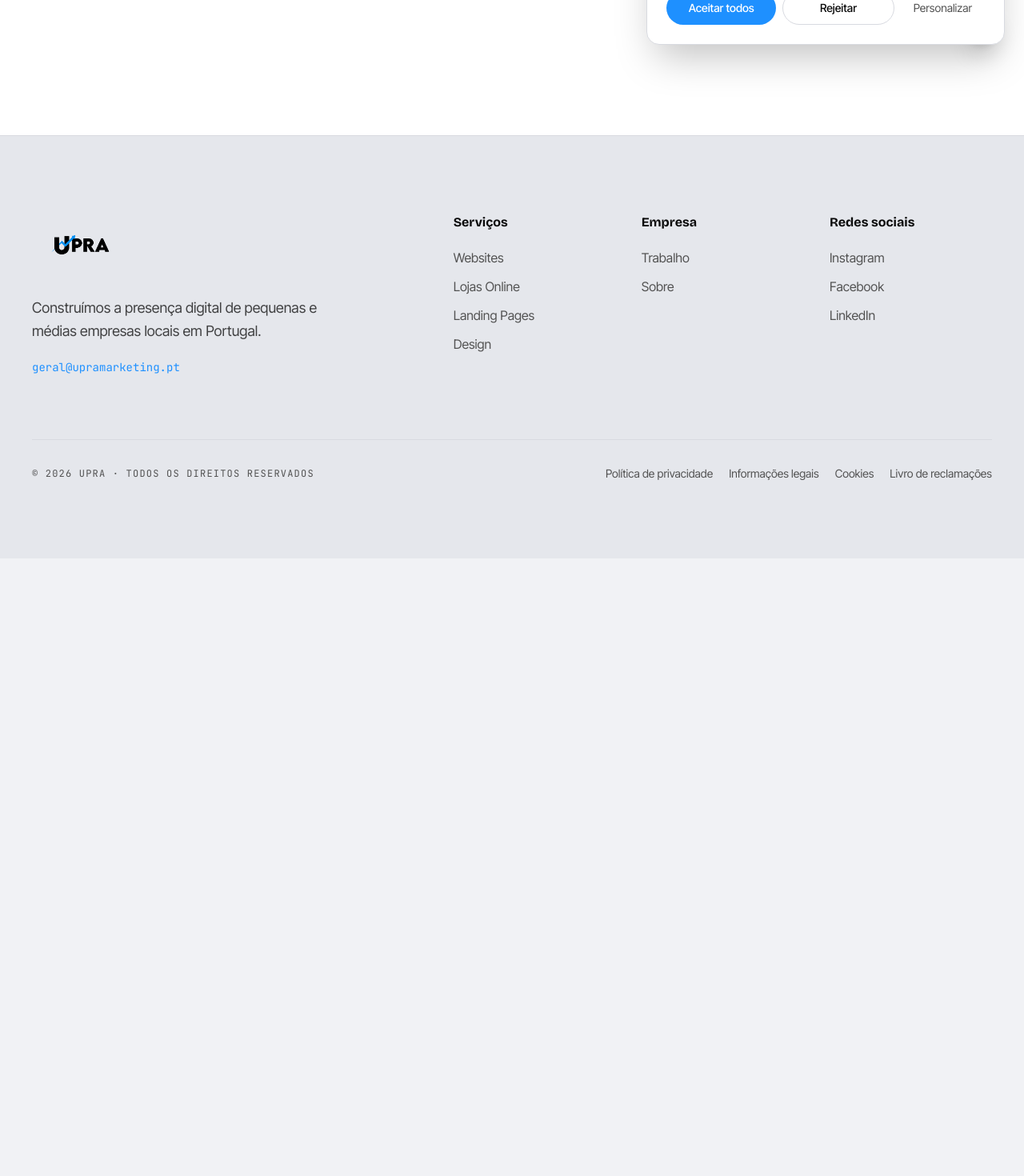
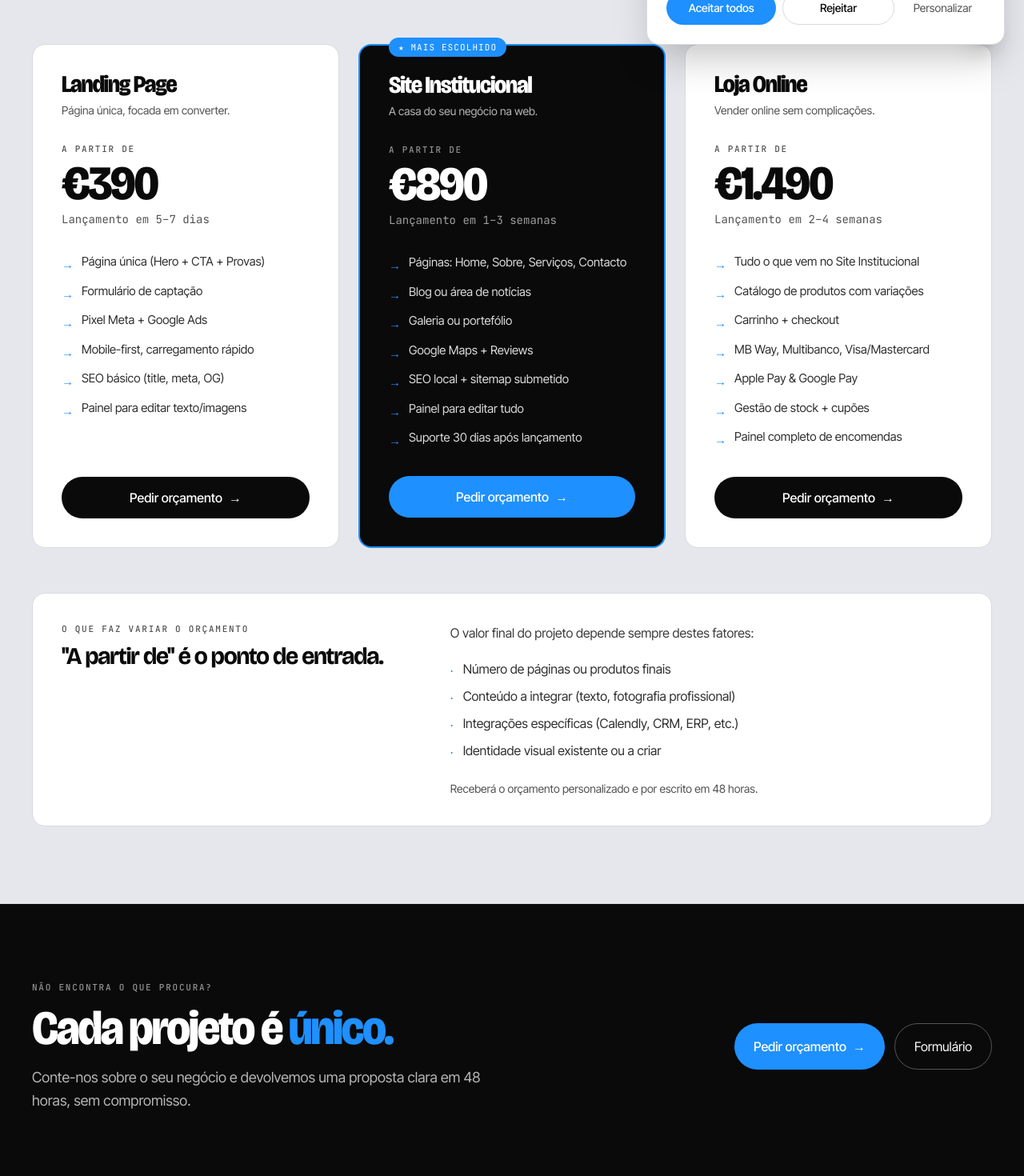
Before and after one commit to upramarketing-oss/upra-site, a Next.js app: page /precos in a window 1280 px wide. Before the commit this address had no page. Shown: the part 720-2190 px from the top of the page at 80% size. Before the commit the page ends 1418 px from the top, so only its background shows below. Built offline with nearby package versions, Linux system fonts and the light colour scheme.

Commit message:
Add /precos page with 3 tiers + nav/footer/sitemap entries

```diff
--- a/app/components/Footer.tsx
+++ b/app/components/Footer.tsx
@@ -15,6 +15,7 @@
   {
     heading: "Empresa",
     links: [
+      { label: "Preços", href: "/precos" },
       { label: "Trabalho", href: "/trabalho" },
       { label: "Sobre", href: "/sobre" },
     ],
--- a/app/components/Header.tsx
+++ b/app/components/Header.tsx
@@ -8,6 +8,7 @@
 
 const NAV = [
   { href: "/#servicos", label: "Serviços", match: ["/"] },
+  { href: "/precos", label: "Preços", match: ["/precos"] },
   { href: "/trabalho", label: "Trabalho", match: ["/trabalho"] },
   { href: "/sobre", label: "Sobre", match: ["/sobre"] },
 ];
--- /dev/null
+++ b/app/precos/page.tsx
@@ -0,0 +1,243 @@
+import Link from "next/link";
+import type { Metadata } from "next";
+import { WA_MEETING } from "../lib/contact";
+
+export const metadata: Metadata = {
+  title: "Preços",
+  description:
+    "Investimento em websites para PMEs portuguesas: landing pages, sites institucionais e lojas online. Valores a partir de, com orçamento personalizado em 48 horas.",
+  alternates: { canonical: "https://upra.pt/precos" },
+};
+
+const TIERS = [
+  {
+    title: "Landing Page",
+    tagline: "Página única, focada em converter.",
+    price: "390",
+    timeline: "5–7 dias",
+    features: [
+      "Página única (Hero + CTA + Provas)",
+      "Formulário de captação",
+      "Pixel Meta + Google Ads",
+      "Mobile-first, carregamento rápido",
+      "SEO básico (title, meta, OG)",
+      "Painel para editar texto/imagens",
+    ],
+    featured: false,
+  },
+  {
+    title: "Site Institucional",
+    tagline: "A casa do seu negócio na web.",
+    price: "890",
+    timeline: "1–3 semanas",
+    features: [
+      "Páginas: Home, Sobre, Serviços, Contacto",
+      "Blog ou área de notícias",
+      "Galeria ou portefólio",
+      "Google Maps + Reviews",
+      "SEO local + sitemap submetido",
+      "Painel para editar tudo",
+      "Suporte 30 dias após lançamento",
+    ],
+    featured: true,
+  },
+  {
+    title: "Loja Online",
+    tagline: "Vender online sem complicações.",
+    price: "1.490",
+    timeline: "2–4 semanas",
+    features: [
+      "Tudo o que vem no Site Institucional",
+      "Catálogo de produtos com variações",
+      "Carrinho + checkout",
+      "MB Way, Multibanco, Visa/Mastercard",
+      "Apple Pay & Google Pay",
+      "Gestão de stock + cupões",
+      "Painel completo de encomendas",
+    ],
+    featured: false,
+  },
+];
+
+const ASSUMPTIONS = [
+  "Número de páginas ou produtos finais",
+  "Conteúdo a integrar (texto, fotografia profissional)",
+  "Integrações específicas (Calendly, CRM, ERP, etc.)",
+  "Identidade visual existente ou a criar",
+];
+
+export default function PrecosPage() {
+  return (
+    <>
+      {/* HERO */}
+      <section className="px-5 sm:px-6 lg:px-10 pt-10 lg:pt-24 pb-12 lg:pb-20">
+        <div className="mx-auto max-w-[1320px]">
+          <div className="label mb-8">Investimento</div>
+          <h1 className="display-tight text-[clamp(44px,9vw,140px)] leading-[0.95] max-w-[14ch]">
+            Preço claro,{" "}
+            <span className="text-blue">desde o início.</span>
+          </h1>
+          <p className="mt-8 lg:mt-10 text-lg lg:text-2xl text-ink/80 leading-relaxed max-w-2xl">
+            Três pontos de partida para qualquer negócio. O orçamento final é
+            sempre personalizado e entregue em 48 horas após o seu pedido.
+          </p>
+        </div>
+      </section>
+
+      {/* TIERS */}
+      <section className="border-t border-rule px-5 sm:px-6 lg:px-10 py-16 lg:py-24 bg-bg-soft">
+        <div className="mx-auto max-w-[1320px]">
+          <div className="grid md:grid-cols-3 gap-5 lg:gap-6">
+            {TIERS.map((tier) => (
+              <article
+                key={tier.title}
+                className={`relative rounded-2xl p-7 lg:p-9 flex flex-col ${
+                  tier.featured
+                    ? "bg-ink text-bg-bright border-2 border-blue"
+                    : "bg-bg-bright border border-rule"
+                }`}
+              >
+                {tier.featured && (
+                  <div className="absolute -top-3 left-7 lg:left-9">
+                    <span className="inline-block bg-blue text-bg-bright text-[11px] font-mono uppercase tracking-widest px-3 py-1 rounded-full">
+                      ★ Mais escolhido
+                    </span>
+                  </div>
+                )}
+
+                <h3 className="display-tight text-2xl lg:text-3xl mb-2">
+                  {tier.title}
+                </h3>
+                <p
+                  className={`text-sm leading-relaxed mb-7 ${
+                    tier.featured ? "text-bg-bright/70" : "text-mute"
+                  }`}
+                >
+                  {tier.tagline}
+                </p>
+
+                <div className="mb-2">
+                  <div
+                    className={`label mb-2 ${
+                      tier.featured ? "!text-bg-bright/55" : ""
+                    }`}
+                  >
+                    A partir de
+                  </div>
+                  <div className="flex items-baseline gap-2">
+                    <span className="display-tight text-5xl lg:text-6xl font-bold">
+                      €{tier.price}
+                    </span>
+                  </div>
+                </div>
+                <div
+                  className={`text-sm font-mono mb-8 ${
+                    tier.featured ? "text-bg-bright/60" : "text-mute"
+                  }`}
+                >
+                  Lançamento em {tier.timeline}
+                </div>
+
+                <ul
+                  className={`space-y-2.5 text-[15px] mb-8 flex-1 ${
+                    tier.featured ? "text-bg-bright/85" : "text-ink/85"
+                  }`}
+                >
+                  {tier.features.map((f) => (
+                    <li key={f} className="flex items-start gap-2.5">
+                      <span
+                        className={`shrink-0 mt-1 ${
+                          tier.featured ? "text-blue" : "text-blue"
+                        }`}
+                      >
+                        →
+                      </span>
+                      <span>{f}</span>
+                    </li>
+                  ))}
+                </ul>
+
+                <a
+                  href={WA_MEETING}
+                  target="_blank"
+                  rel="noopener noreferrer"
+                  className={`mt-auto inline-flex items-center justify-center gap-2 px-5 py-3.5 rounded-full font-medium transition-colors with-arrow ${
+                    tier.featured
+                      ? "bg-blue text-bg-bright hover:bg-blue-deep"
+                      : "bg-ink text-bg-bright hover:bg-blue"
+                  }`}
+                >
+                  Pedir orçamento <span className="arrow">→</span>
+                </a>
+              </article>
+            ))}
+          </div>
+
+          {/* Notas sobre orçamento */}
+          <div className="mt-10 lg:mt-14 bg-bg-bright border border-rule rounded-2xl p-6 lg:p-9 grid lg:grid-cols-12 gap-6 lg:gap-10">
+            <div className="lg:col-span-5">
+              <div className="label mb-3">O que faz variar o orçamento</div>
+              <h2 className="display text-2xl lg:text-3xl leading-tight">
+                &quot;A partir de&quot; é o ponto de entrada.
+              </h2>
+            </div>
+            <div className="lg:col-span-7">
+              <p className="text-ink/80 leading-relaxed mb-5">
+                O valor final do projeto depende sempre destes fatores:
+              </p>
+              <ul className="space-y-2">
+                {ASSUMPTIONS.map((a) => (
+                  <li
+                    key={a}
+                    className="flex items-start gap-3 text-ink/85 text-[15px] lg:text-base"
+                  >
+                    <span className="text-blue mt-0.5 shrink-0">·</span>
+                    <span>{a}</span>
+                  </li>
+                ))}
+              </ul>
+              <p className="mt-6 text-mute text-sm">
+                Receberá o orçamento personalizado e por escrito em 48 horas.
+              </p>
+            </div>
+          </div>
+        </div>
+      </section>
+
+      {/* CTA */}
+      <section className="border-t border-rule px-5 sm:px-6 lg:px-10 py-16 lg:py-24 bg-ink text-bg-bright">
+        <div className="mx-auto max-w-[1320px] grid lg:grid-cols-12 gap-8 items-center">
+          <div className="lg:col-span-8">
+            <div className="label !text-bg-bright/55 mb-4">
+              Não encontra o que procura?
+            </div>
+            <h2 className="display-tight text-3xl md:text-5xl lg:text-6xl leading-[0.95]">
+              Cada projeto é{" "}
+              <span className="text-blue">único.</span>
+            </h2>
+            <p className="mt-5 text-lg text-bg-bright/70 max-w-xl leading-relaxed">
+              Conte-nos sobre o seu negócio e devolvemos uma proposta clara em
+              48 horas, sem compromisso.
+            </p>
+          </div>
+          <div className="lg:col-span-4 lg:justify-self-end flex flex-wrap gap-3">
+            <a
+              href={WA_MEETING}
+              target="_blank"
+              rel="noopener noreferrer"
+              className="inline-flex items-center gap-2 px-6 py-4 bg-blue text-bg-bright rounded-full font-medium hover:bg-blue-deep transition-colors with-arrow"
+            >
+              Pedir orçamento <span className="arrow">→</span>
+            </a>
+            <Link
+              href="/#formulario"
+              className="inline-flex items-center gap-2 px-6 py-4 border border-bg-bright/30 text-bg-bright rounded-full hover:bg-bg-bright hover:text-ink transition-colors"
+            >
+              Formulário
+            </Link>
+          </div>
+        </div>
+      </section>
+    </>
+  );
+}
--- a/app/sitemap.ts
+++ b/app/sitemap.ts
@@ -11,7 +11,13 @@
       changeFrequency: "monthly",
       priority: 1.0,
     },
-{
+    {
+      url: `${base}/precos`,
+      lastModified,
+      changeFrequency: "monthly",
+      priority: 0.9,
+    },
+    {
       url: `${base}/sobre`,
       lastModified,
       changeFrequency: "monthly",
```
